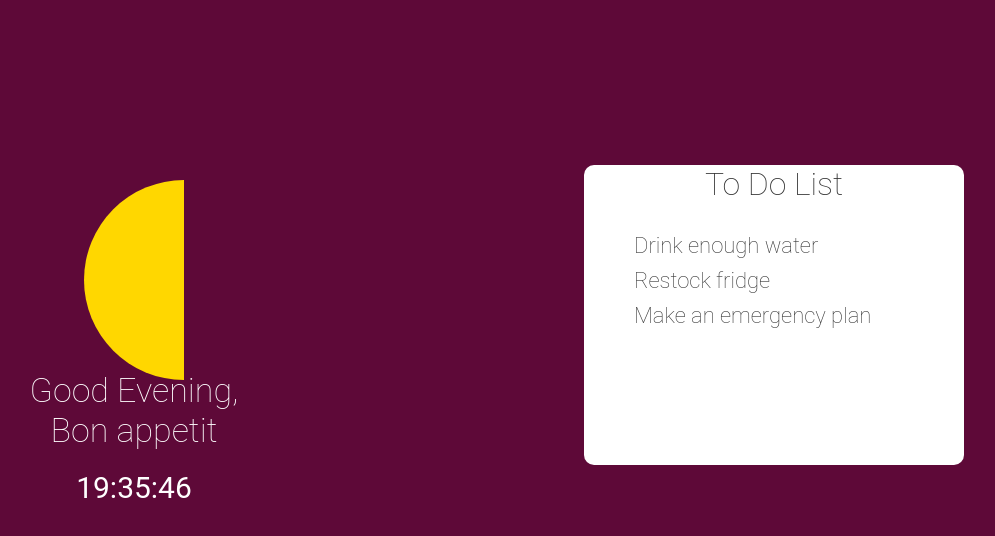
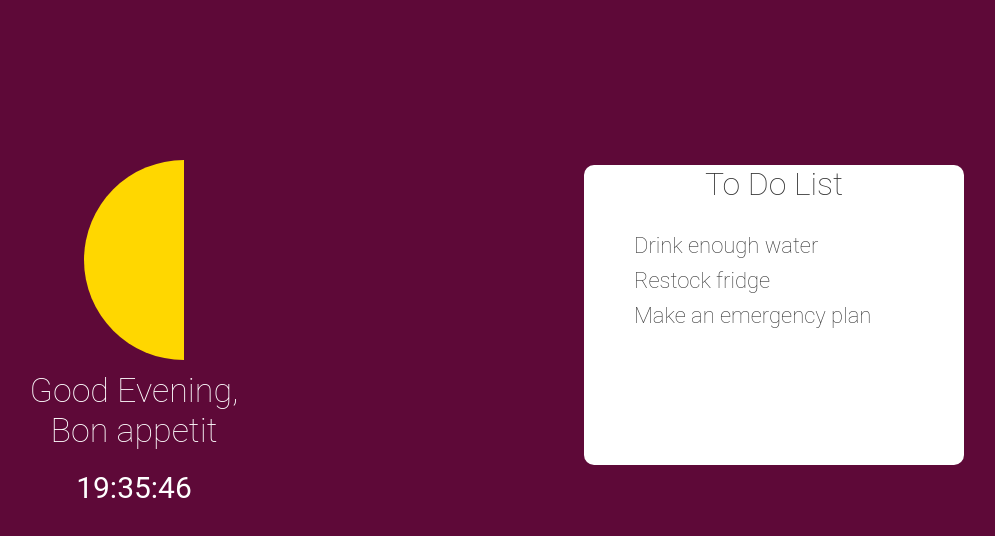
Before and after one commit to BVriezen/Challenge2, a plain HTML site: page index.html in a window 1280 px wide. Shown: the whole page, without its empty margins (186-1181 px from the left). Drawn offline with Linux system fonts and the light colour scheme.

Commit message:
I have no idea

```diff
--- a/style/clock.css
+++ b/style/clock.css
@@ -40,7 +40,7 @@ h5{
     transform: rotate(-90deg);
     margin: 0 auto;
     margin-top: 130px;
-    margin-bottom: 80px;
+    margin-bottom: 100px;
     position: relative;
  }
 
@@ -100,7 +100,7 @@ h5{
 	}
 
 	#half{
-		margin-top: 190px;
+		margin-top: 170px;
 	}
 }
 
```
